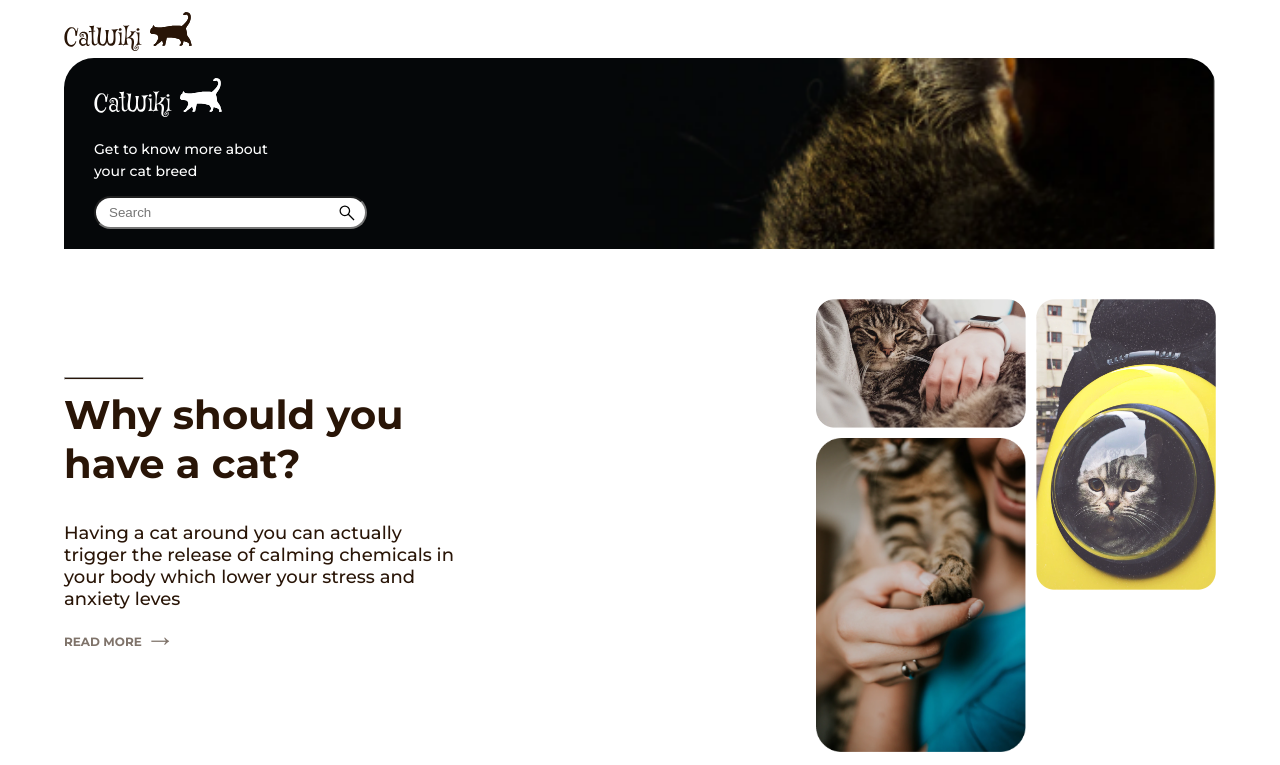
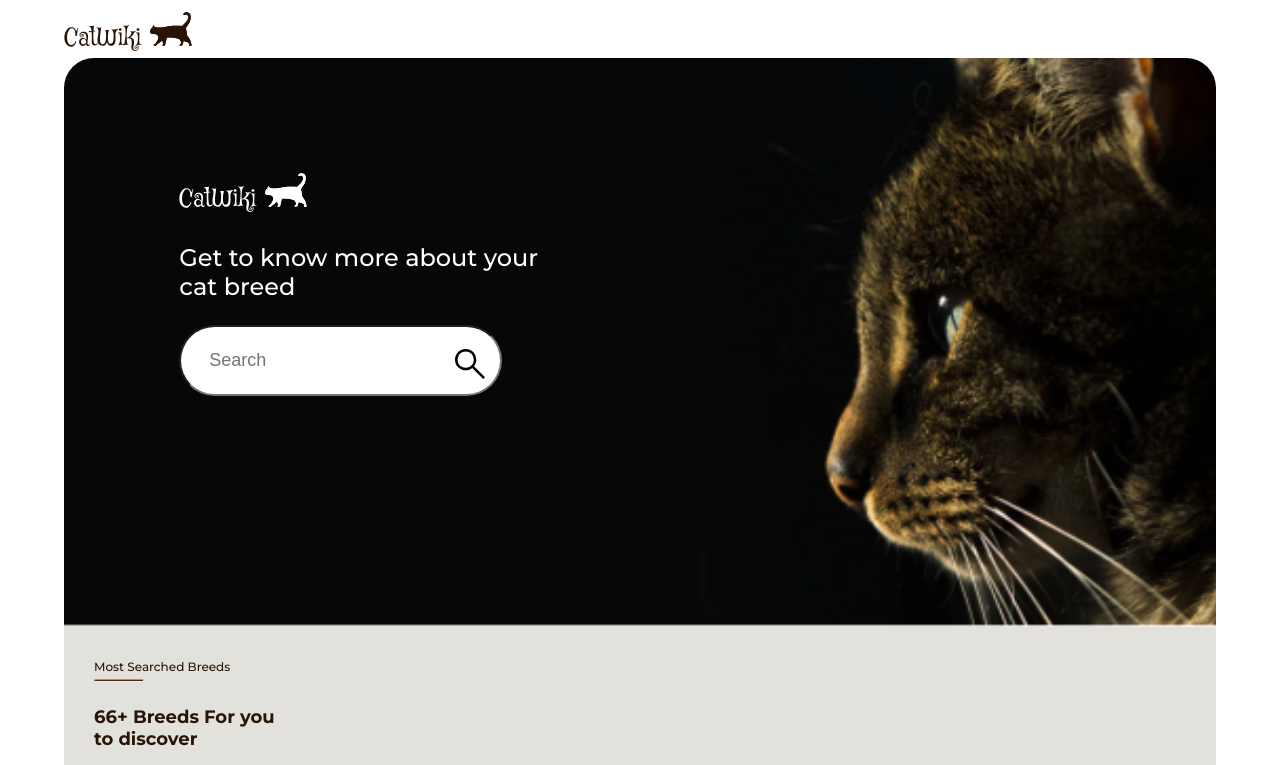
Before and after one commit to bashidagha/cat-wiki-master, a Next.js app: page / in a window 1280 px wide. Shown: the top 765 px of the page. Built offline with nearby package versions, Linux system fonts and the light colour scheme.

Commit message:
hero done

```diff
--- a/pages/index.js
+++ b/pages/index.js
@@ -31,6 +31,15 @@ export default function Home() {
               </svg>
             </form>
           </div>
+
+          <div className={styles.home__hero__mostsearch}>
+
+            <p>Most Searched Breeds</p>
+            <hr></hr>
+            <h4>66+ Breeds For you to discover</h4>
+          </div>
+
+
         </section>
 
         <HomeAdapt />
--- a/styles/pages/Home.module.css
+++ b/styles/pages/Home.module.css
@@ -34,7 +34,7 @@
   min-width: 13rem;
 }
 
-.home__hero__search form svg{
+.home__hero__search form svg {
   width: 2rem;
   height: 2rem;
   position: absolute;
@@ -42,6 +42,64 @@
   top: -0.4rem;
 }
 
-.home__hero__search form svg path{
+.home__hero__search form svg path {
   fill: black;
 }
+
+.home__hero__mostsearch {
+  background: #e3e1dc;
+  border-bottom-right-radius: 3rem;
+  border-bottom-left-radius: 3rem;
+  padding: 2rem 3rem;
+}
+
+.home__hero__mostsearch p {
+  font-size: 12px;
+  line-height: 15px;
+  margin-bottom: 0.5rem;
+}
+
+.home__hero__mostsearch hr {
+  background: #4d270c;
+  border-radius: 77px;
+  height: 0.3rem;
+  max-width: 5rem;
+  margin-left: 0;
+}
+
+.home__hero__mostsearch h4 {
+  font-weight: 700;
+  font-size: 18px;
+  line-height: 22px;
+  max-width: 20rem;
+}
+
+
+@media (min-width:700px){
+  .home__hero__search {
+    padding: 10% 10% 20% 10%;
+  }
+
+  .home__hero__search p {
+    font-size: 24px;
+    line-height: 29px;
+    max-width: 40rem;
+
+  }
+
+  .home__hero__search form input {
+    border-radius: 59px;
+    padding: 2.3rem 2.8rem;
+    width: 35%;
+    min-width: 13rem;
+    font-size: 1.8rem;
+  }
+
+  .home__hero__search form svg {
+    width: 4rem;
+    height: 4rem;
+    position: absolute;
+    right: 1.2rem;
+    top: -1.2rem;
+  }
+}
```
